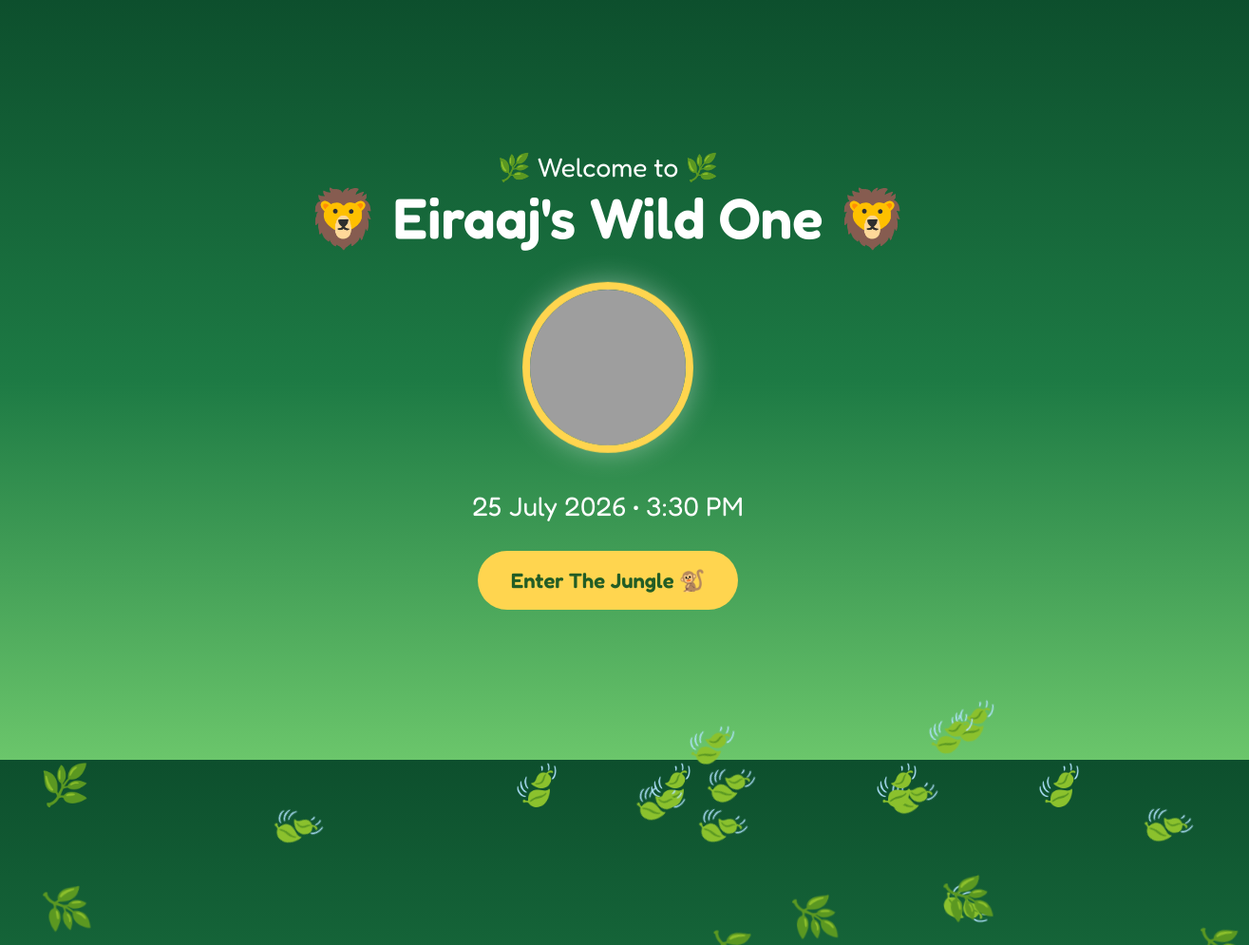
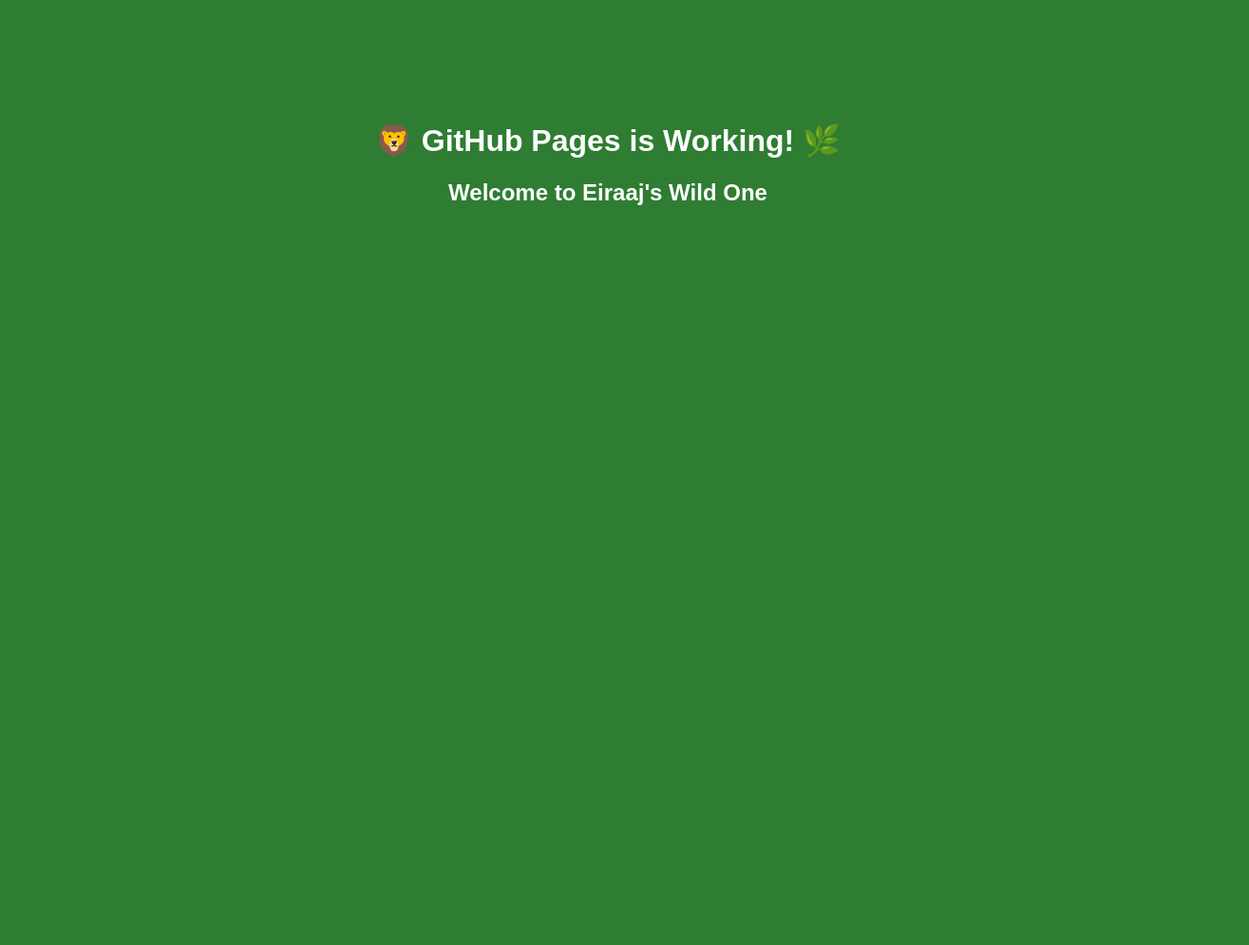
Before and after one commit to charudixitind-lab/eiraaj-wild-one, a plain HTML site: page index.html in a window 1280 px wide. Shown: the top 995 px of the page at 95% size, 1315 px wide, since content can reach past the window. After the commit the page ends 800 px from the top, so only its background shows below. Drawn offline with Linux system fonts and the light colour scheme; grey boxes are pictures that could not be loaded.

Commit message:
Update index.html

```diff
--- a/index.html
+++ b/index.html
@@ -1,220 +1,10 @@
 <!DOCTYPE html>
-<html lang="en">
+<html>
 <head>
-<meta charset="UTF-8">
-<meta name="viewport" content="width=device-width, initial-scale=1.0">
-
-<title>Eiraaj's Wild One</title>
-
-<link href="https://fonts.googleapis.com/css2?family=Fredoka:wght@400;600&display=swap" rel="stylesheet">
-
-<style>
-
-*{
-margin:0;
-padding:0;
-box-sizing:border-box;
-font-family:'Fredoka',sans-serif;
-}
-
-body{
-
-background:linear-gradient(#0d4f2d,#1d7a44,#6bc66b);
-
-overflow-x:hidden;
-
-color:white;
-
-text-align:center;
-
-}
-
-.hero{
-
-height:100vh;
-
-display:flex;
-
-flex-direction:column;
-
-justify-content:center;
-
-align-items:center;
-
-position:relative;
-
-overflow:hidden;
-
-}
-
-h1{
-
-font-size:60px;
-
-margin-bottom:10px;
-
-animation:pop 1s ease;
-
-}
-
-h2{
-
-font-size:28px;
-
-font-weight:400;
-
-}
-
-.photo{
-
-width:180px;
-
-height:180px;
-
-border-radius:50%;
-
-border:8px solid #FFD54F;
-
-overflow:hidden;
-
-margin:30px 0;
-
-box-shadow:0 0 30px rgba(255,255,255,.4);
-
-animation:float 3s infinite ease-in-out;
-
-}
-
-.photo img{
-
-width:100%;
-
-height:100%;
-
-object-fit:cover;
-
-}
-
-.button{
-
-background:#FFD54F;
-
-padding:18px 35px;
-
-border-radius:50px;
-
-margin-top:30px;
-
-font-size:22px;
-
-color:#235d25;
-
-text-decoration:none;
-
-font-weight:bold;
-
-transition:.3s;
-
-}
-
-.button:hover{
-
-transform:scale(1.1);
-
-}
-
-.leaf{
-
-position:absolute;
-
-font-size:42px;
-
-animation:fall linear infinite;
-
-}
-
-@keyframes float{
-
-0%,100%{transform:translateY(0)}
-
-50%{transform:translateY(-12px)}
-
-}
-
-@keyframes pop{
-
-0%{transform:scale(.3)}
-
-100%{transform:scale(1)}
-
-}
-
-@keyframes fall{
-
-0%{
-
-transform:translateY(-100px) rotate(0deg);
-
-}
-
-100%{
-
-transform:translateY(110vh) rotate(360deg);
-
-}
-
-}
-
-</style>
-
+    <title>Eiraaj Test</title>
 </head>
-
-<body>
-
-<div class="hero">
-
-<h2>🌿 Welcome to 🌿</h2>
-
-<h1>🦁 Eiraaj's Wild One 🦁</h1>
-
-<div class="photo">
-
-<img src="https://picsum.photos/400">
-
-</div>
-
-<h2>25 July 2026 • 3:30 PM</h2>
-
-<a class="button" href="#details">
-
-Enter The Jungle 🐒
-
-</a>
-
-</div>
-
-<script>
-
-for(let i=0;i<30;i++){
-
-const leaf=document.createElement("div");
-
-leaf.className="leaf";
-
-leaf.innerHTML=Math.random()>.5?"🍃":"🌿";
-
-leaf.style.left=Math.random()*100+"vw";
-
-leaf.style.animationDuration=(6+Math.random()*6)+"s";
-
-leaf.style.animationDelay=Math.random()*6+"s";
-
-document.body.appendChild(leaf);
-
-}
-
-</script>
-
+<body style="background:#2E7D32;color:white;font-family:Arial;text-align:center;padding:100px;">
+    <h1>🦁 GitHub Pages is Working! 🌿</h1>
+    <h2>Welcome to Eiraaj's Wild One</h2>
 </body>
-
 </html>
```
